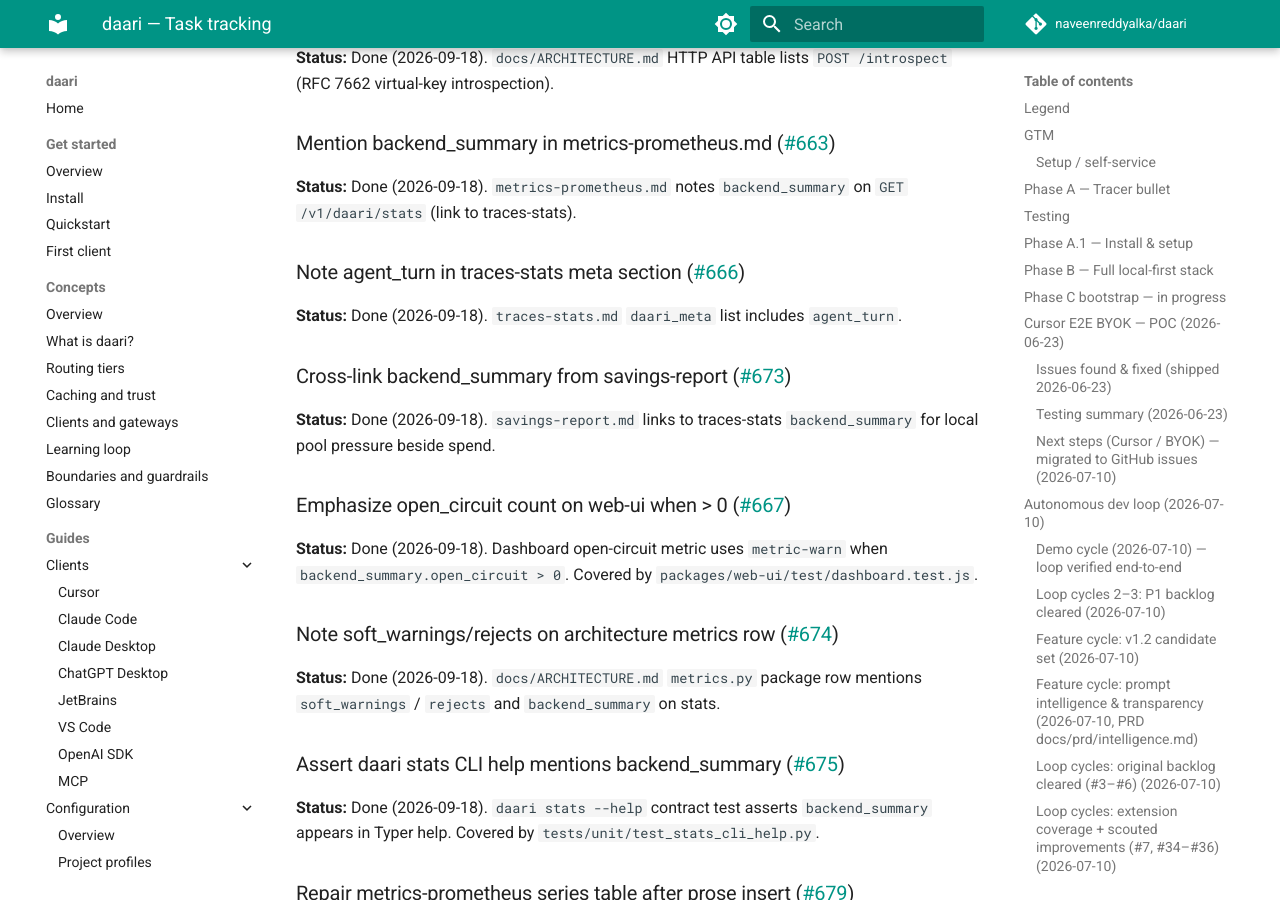
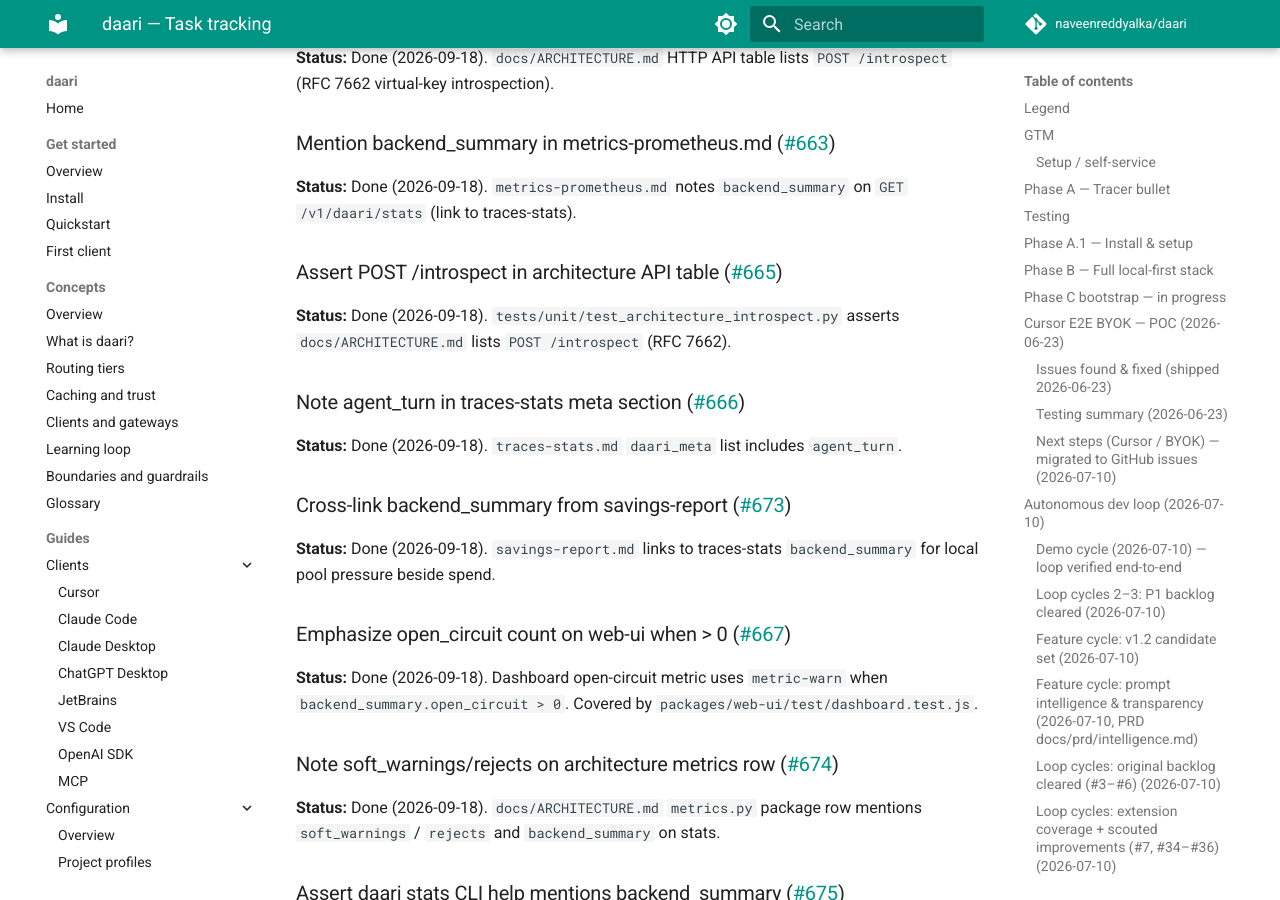
Before and after one commit to naveenreddyalka/daari, an MkDocs documentation site: the page built from docs/TRACKING.md, in a window 1280 px wide and 900 px high, scrolled down 76350 px. Built offline with MkDocs 1.6.1 and Material for MkDocs 9.7.7, drawn with Linux system fonts in a browser that asks for light colours; comment, search, counter and statistics services are not loaded.

Commit message:
test(docs): assert POST /introspect in architecture API table (#670)
Closes #665.

Co-authored-by: Cursor <cursoragent@cursor.com>
Co-authored-by: daari-autodev <autodev@users.noreply.github.com>

```diff
--- a/docs/TRACKING.md
+++ b/docs/TRACKING.md
@@ -3140,11 +3140,18 @@ includes `soft_warnings` / `rejects` and `backend_summary`.
 **Status:** Done (2026-09-18). `metrics-prometheus.md` notes
 `backend_summary` on `GET /v1/daari/stats` (link to traces-stats).
 
+### Assert POST /introspect in architecture API table ([#665](https://github.com/naveenreddyalka/daari/issues/665))
+
+<!-- tracking:#665 -->
+**Status:** Done (2026-09-18). `tests/unit/test_architecture_introspect.py`
+asserts `docs/ARCHITECTURE.md` lists `POST /introspect` (RFC 7662).
+
 ### Note agent_turn in traces-stats meta section ([#666](https://github.com/naveenreddyalka/daari/issues/666))
 
 <!-- tracking:#666 -->
 **Status:** Done (2026-09-18). `traces-stats.md` `daari_meta` list includes
 `agent_turn`.
+
 
 ### Cross-link backend_summary from savings-report ([#673](https://github.com/naveenreddyalka/daari/issues/673))
 
```
Also changed, not shown: 1 other file.
